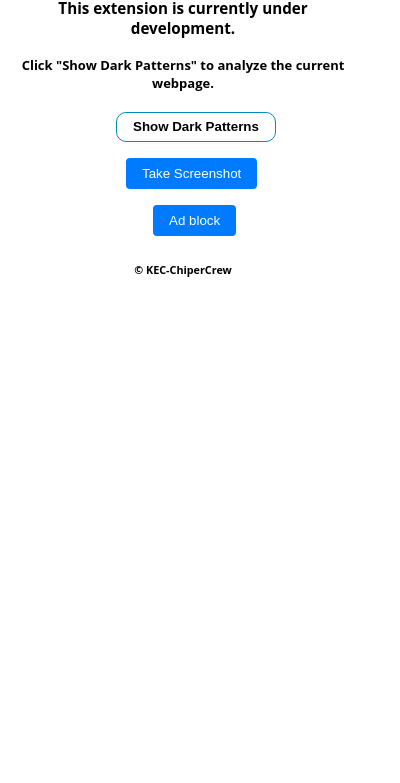
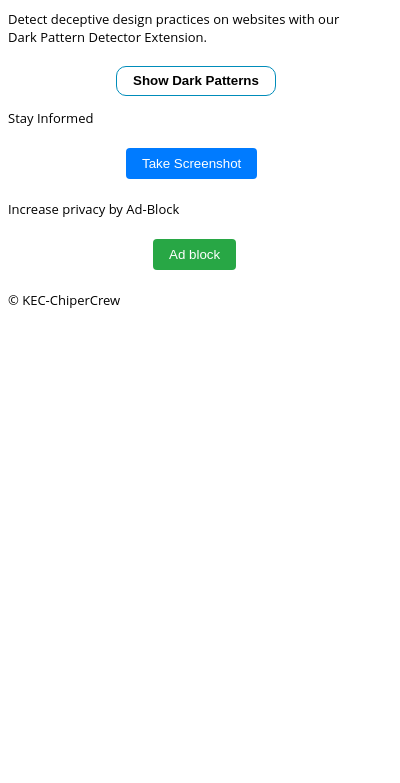
Before and after one commit to ILNEKELASHENGINEER/Dark_Pattern, a browser extension: page popup.html in a window 400 px wide. Shown: the part 61-844 px from the top of the page. Drawn offline with Linux system fonts and the light colour scheme.

Commit message:
UI CHANGED

```diff
--- a/popup.html
+++ b/popup.html
@@ -6,30 +6,25 @@
     <link rel="stylesheet" href="./css/popup.css">
     <title>Dark Pattern Detector</title>
 </head>
-<div class="wrap">
-<body>
+    <div class="container">
         <header class="header">
-        <h2 class="title">Dark Pattern Detector</h2>
+            <h1 class="title">Dark Pattern Detector</h1>
         </header>
         <main class="content">
-
-        <h3 class="title ">This extension is currently under development.</h3>
-        <h4 class="title">Click "Show Dark Patterns" to analyze the current webpage.</h4>
+            <p class="subtitle">Detect deceptive design practices on websites with our Dark Pattern Detector Extension.</p>
+            <div class="button-container">
                 <button id="run">Show Dark Patterns</button>
+                <p class="subtitle">Stay Informed</p>
                 <button id="screenshotBtn">Take Screenshot</button>
+                <p class="subtitle">Increase privacy by Ad-Block</p>
                 <button id="blk">Ad block</button>
-        <div class="title" id="result"></div>
-        <footer class="footer title">
-            <h5>&copy; KEC-ChiperCrew</h5>
-            <!-- <br/> -->
-
+            </div>
+            <div class="result" id="result"></div>
+        </main>
+        <footer class="footer">
+            <p>&copy; KEC-ChiperCrew</p>
         </footer>
-    </main>
-    <!-- <a href="settings/settings.html" class="button">Click me</a> -->
-
-
-    <script src="./js/html2canvas.min.js"></script>
-    <script src="./content.js"></script>
-</body>
     </div>
+    <script src="./popup.js"></script>
+    <script src="./js/html2canvas.js"></script>
 </html>
```
Lines whose indentation alone changed are shown as unchanged.
